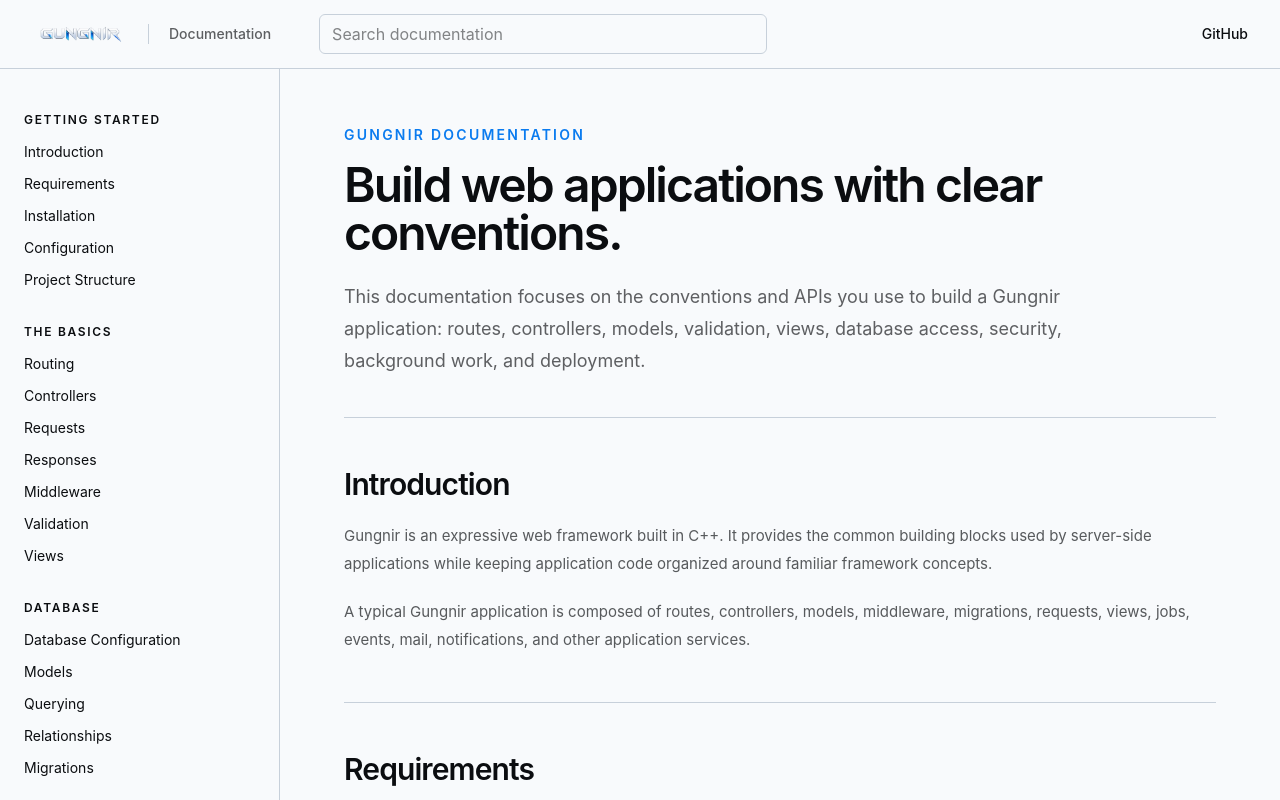
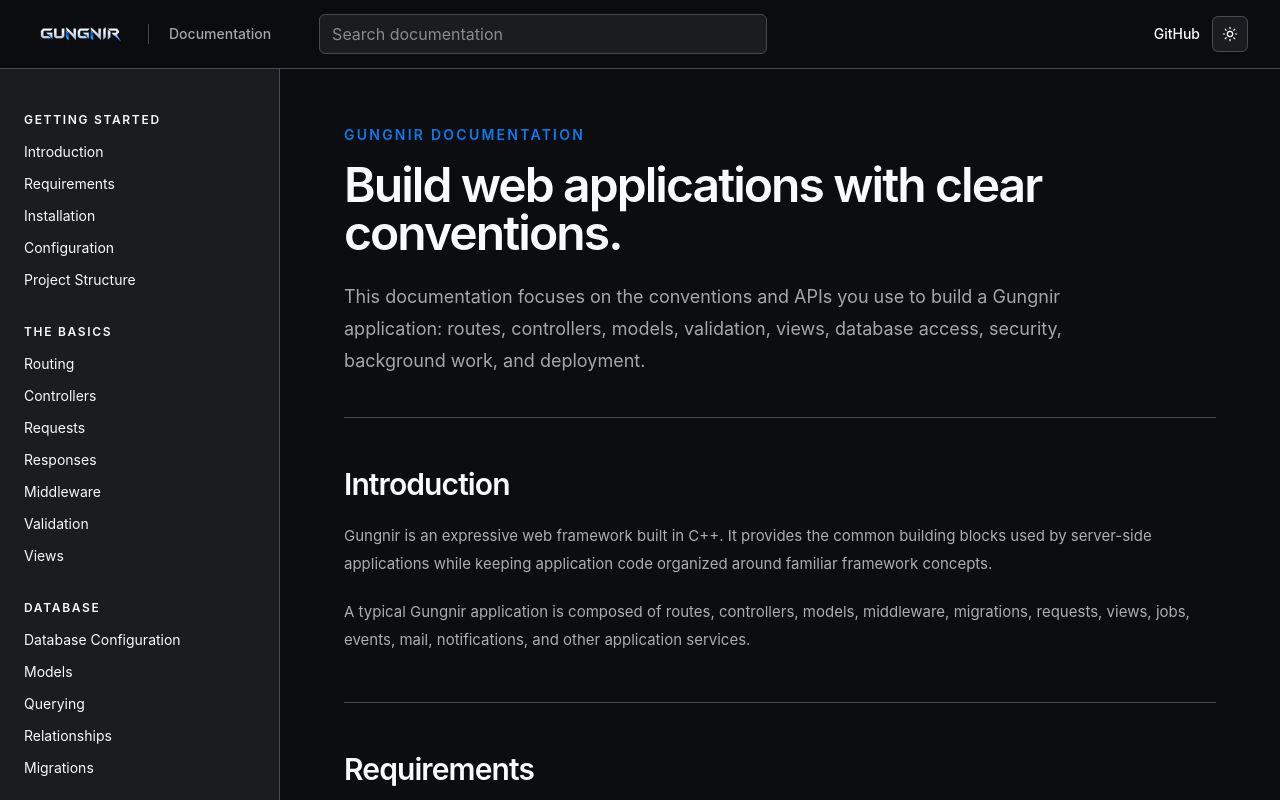
Before and after one commit to justinangeloperez327/next-gungnir, a Next.js app: page /docs in a window 1280 px wide. Shown: the top 800 px of the page. Built offline with nearby package versions, Linux system fonts and the light colour scheme.

Commit message:
Add dark mode with default theme

```diff
--- a/app/docs/page.tsx
+++ b/app/docs/page.tsx
@@ -167,11 +167,11 @@ function DocSection({
   children: ReactNode;
 }) {
   return (
-    <section id={id} className="scroll-mt-32 border-b border-gungnir-silver py-12">
-      <h2 className="text-3xl font-semibold tracking-[-0.03em] text-ink">
+    <section id={id} className="scroll-mt-32 border-b border-line py-12">
+      <h2 className="text-3xl font-semibold tracking-[-0.03em] text-foreground">
         {title}
       </h2>
-      <div className="mt-5 space-y-5 text-[15px] leading-7 text-ink/68">
+      <div className="mt-5 space-y-5 text-[15px] leading-7 text-foreground/68">
         {children}
       </div>
     </section>
@@ -196,16 +196,16 @@ function Topic({
   children: ReactNode;
 }) {
   return (
-    <section id={id} className="scroll-mt-32 rounded-lg border border-gungnir-silver p-5">
-      <h3 className="font-semibold text-ink">{title}</h3>
-      <div className="mt-2 text-sm leading-6 text-ink/62">{children}</div>
+    <section id={id} className="scroll-mt-32 rounded-lg border border-line p-5">
+      <h3 className="font-semibold text-foreground">{title}</h3>
+      <div className="mt-2 text-sm leading-6 text-foreground/62">{children}</div>
     </section>
   );
 }
 
 export default function Documentation() {
   return (
-    <main className="min-h-screen bg-gungnir-white text-ink">
+    <main className="min-h-screen bg-surface text-foreground">
       <DocsHeader />
 
       <div className="mx-auto grid max-w-[1540px] lg:grid-cols-[280px_minmax(0,1fr)]">
@@ -215,14 +215,14 @@ export default function Documentation() {
           <div className="mx-auto max-w-4xl">
             <MobileDocsNavigation />
 
-            <header className="border-b border-gungnir-silver py-10 lg:pt-2">
+            <header className="border-b border-line py-10 lg:pt-2">
               <p className="text-sm font-semibold uppercase tracking-[0.16em] text-gungnir-blue">
                 Gungnir Documentation
               </p>
-              <h1 className="mt-4 text-4xl font-semibold tracking-[-0.04em] text-ink sm:text-5xl">
+              <h1 className="mt-4 text-4xl font-semibold tracking-[-0.04em] text-foreground sm:text-5xl">
                 Build web applications with clear conventions.
               </h1>
-              <p className="mt-6 max-w-3xl text-lg leading-8 text-ink/65">
+              <p className="mt-6 max-w-3xl text-lg leading-8 text-foreground/65">
                 This documentation focuses on the conventions and APIs you use to
                 build a Gungnir application: routes, controllers, models,
                 validation, views, database access, security, background work, and
--- a/app/globals.css
+++ b/app/globals.css
@@ -4,19 +4,44 @@
   --gungnir-blue: #0A7BEF;
   --gungnir-white: #F8FAFC;
   --gungnir-silver: #C7D0DA;
-  --ink: #0B0D10;
+  --gungnir-black: #0B0D10;
 
-  --background: var(--gungnir-white);
-  --foreground: var(--ink);
+  --surface: var(--gungnir-black);
+  --surface-elevated: color-mix(in srgb, var(--gungnir-black) 92%, var(--gungnir-silver));
+  --surface-muted: color-mix(in srgb, var(--gungnir-black) 84%, var(--gungnir-silver));
+  --foreground: var(--gungnir-white);
+  --line: color-mix(in srgb, var(--gungnir-silver) 32%, var(--gungnir-black));
+}
+
+html[data-theme="light"] {
+  --surface: var(--gungnir-white);
+  --surface-elevated: #FFFFFF;
+  --surface-muted: color-mix(in srgb, var(--gungnir-silver) 18%, var(--gungnir-white));
+  --foreground: var(--gungnir-black);
+  --line: var(--gungnir-silver);
+  color-scheme: light;
+}
+
+html[data-theme="dark"] {
+  --surface: var(--gungnir-black);
+  --surface-elevated: color-mix(in srgb, var(--gungnir-black) 92%, var(--gungnir-silver));
+  --surface-muted: color-mix(in srgb, var(--gungnir-black) 84%, var(--gungnir-silver));
+  --foreground: var(--gungnir-white);
+  --line: color-mix(in srgb, var(--gungnir-silver) 32%, var(--gungnir-black));
+  color-scheme: dark;
 }
 
 @theme inline {
   --color-gungnir-blue: var(--gungnir-blue);
   --color-gungnir-white: var(--gungnir-white);
   --color-gungnir-silver: var(--gungnir-silver);
-  --color-ink: var(--ink);
-  --color-background: var(--background);
+  --color-ink: var(--gungnir-black);
+  --color-surface: var(--surface);
+  --color-surface-elevated: var(--surface-elevated);
+  --color-surface-muted: var(--surface-muted);
   --color-foreground: var(--foreground);
+  --color-line: var(--line);
+  --color-background: var(--surface);
 }
 
 * {
@@ -25,14 +50,14 @@
 
 html {
   scroll-behavior: smooth;
-  background: var(--gungnir-white);
+  background: var(--surface);
 }
 
 body {
   margin: 0;
   min-height: 100vh;
-  background: var(--gungnir-white);
-  color: var(--ink);
+  background: var(--surface);
+  color: var(--foreground);
   font-family:
     Inter,
     Geist,
@@ -42,6 +67,9 @@ body {
     "Segoe UI",
     sans-serif;
   text-rendering: optimizeLegibility;
+  transition:
+    background-color 160ms ease,
+    color 160ms ease;
 }
 
 a {
@@ -76,9 +104,9 @@ pre {
 }
 
 .surface-soft {
-  background: rgb(199 208 218 / 0.18);
+  background: var(--surface-muted);
 }
 
 .surface-softer {
-  background: rgb(199 208 218 / 0.10);
+  background: color-mix(in srgb, var(--surface-muted) 65%, var(--surface));
 }
--- a/app/layout.tsx
+++ b/app/layout.tsx
@@ -10,13 +10,26 @@ export const metadata: Metadata = {
     "Gungnir is an expressive web framework built in C++ for routing, controllers, models, validation, views, middleware, authentication, background jobs, and application services.",
 };
 
+const themeScript = `
+  try {
+    const storedTheme = localStorage.getItem("gungnir-theme");
+    document.documentElement.dataset.theme =
+      storedTheme === "light" ? "light" : "dark";
+  } catch {
+    document.documentElement.dataset.theme = "dark";
+  }
+`;
+
 export default function RootLayout({
   children,
 }: Readonly<{
   children: React.ReactNode;
 }>) {
   return (
-    <html lang="en">
+    <html lang="en" data-theme="dark" suppressHydrationWarning>
+      <head>
+        <script dangerouslySetInnerHTML={{ __html: themeScript }} />
+      </head>
       <body>{children}</body>
     </html>
   );
--- a/components/docs/DocsHeader.tsx
+++ b/components/docs/DocsHeader.tsx
@@ -1,10 +1,11 @@
 import Image from "next/image";
 import Link from "next/link";
+import { ThemeToggle } from "@/components/layout/ThemeToggle";
 import { DocsSearch } from "./DocsSearch";
 
 export function DocsHeader() {
   return (
-    <header className="sticky top-0 z-40 border-b border-gungnir-silver bg-gungnir-white/95 backdrop-blur">
+    <header className="sticky top-0 z-40 border-b border-line bg-surface/95 backdrop-blur">
       <div className="mx-auto flex max-w-[1540px] flex-wrap items-center gap-4 px-5 py-3 sm:px-8 lg:h-[68px] lg:flex-nowrap lg:py-0">
         <div className="flex shrink-0 items-center gap-5">
           <Link href="/" aria-label="Gungnir home">
@@ -17,7 +18,7 @@ export function DocsHeader() {
               className="h-8 w-auto object-contain"
             />
           </Link>
-          <span className="hidden border-l border-gungnir-silver pl-5 text-sm font-medium text-ink/65 sm:inline">
+          <span className="hidden border-l border-line pl-5 text-sm font-medium text-foreground/65 sm:inline">
             Documentation
           </span>
         </div>
@@ -26,12 +27,15 @@ export function DocsHeader() {
           <DocsSearch />
         </div>
 
-        <a
-          href="https://github.com/justinangeloperez327/gungnir"
-          className="ml-auto shrink-0 text-sm font-medium text-ink transition-colors hover:text-gungnir-blue"
-        >
-          GitHub
-        </a>
+        <div className="ml-auto flex shrink-0 items-center gap-3">
+          <a
+            href="https://github.com/justinangeloperez327/gungnir"
+            className="text-sm font-medium text-foreground transition-colors hover:text-gungnir-blue"
+          >
+            GitHub
+          </a>
+          <ThemeToggle />
+        </div>
       </div>
     </header>
   );
--- a/components/docs/DocsSearch.tsx
+++ b/components/docs/DocsSearch.tsx
@@ -38,11 +38,11 @@ export function DocsSearch() {
         onChange={(event) => setQuery(event.target.value)}
         placeholder="Search documentation"
         autoComplete="off"
-        className="h-10 w-full rounded-md border border-gungnir-silver bg-gungnir-white px-3 text-sm text-ink outline-none transition focus:border-gungnir-blue focus:ring-2 focus:ring-gungnir-blue/20"
+        className="h-10 w-full rounded-md border border-line bg-surface-elevated px-3 text-sm text-foreground outline-none transition focus:border-gungnir-blue focus:ring-2 focus:ring-gungnir-blue/20"
       />
 
       {query.trim() && (
-        <div className="absolute left-0 right-0 top-12 z-50 overflow-hidden rounded-md border border-gungnir-silver bg-gungnir-white shadow-[0_12px_30px_rgba(11,13,16,0.12)]">
+        <div className="absolute left-0 right-0 top-12 z-50 overflow-hidden rounded-md border border-line bg-surface-elevated shadow-[0_12px_30px_rgba(11,13,16,0.12)]">
           {matches.length > 0 ? (
             <ul aria-label="Documentation search results" className="py-1">
               {matches.map((item) => (
@@ -50,16 +50,16 @@ export function DocsSearch() {
                   <a
                     href={"#" + item.id}
                     onClick={() => setQuery("")}
-                    className="block px-3 py-2.5 text-sm text-ink transition-colors hover:bg-gungnir-silver/25 hover:text-gungnir-blue"
+                    className="block px-3 py-2.5 text-sm text-foreground transition-colors hover:bg-surface-muted hover:text-gungnir-blue"
                   >
                     <span className="font-medium">{item.label}</span>
-                    <span className="ml-2 text-xs text-ink/50">{item.group}</span>
+                    <span className="ml-2 text-xs text-foreground/50">{item.group}</span>
                   </a>
                 </li>
               ))}
             </ul>
           ) : (
-            <p className="px-3 py-3 text-sm text-ink/55">No matching section.</p>
+            <p className="px-3 py-3 text-sm text-foreground/55">No matching section.</p>
           )}
         </div>
       )}
--- a/components/docs/DocsSidebar.tsx
+++ b/components/docs/DocsSidebar.tsx
@@ -5,7 +5,7 @@ function NavigationList() {
     <nav aria-label="Documentation navigation" className="space-y-8">
       {docsNavigation.map((group) => (
         <section key={group.title}>
-          <h2 className="mb-3 text-xs font-semibold uppercase tracking-[0.14em] text-ink">
+          <h2 className="mb-3 text-xs font-semibold uppercase tracking-[0.14em] text-foreground">
             {group.title}
           </h2>
           <ul className="space-y-2">
@@ -13,7 +13,7 @@ function NavigationList() {
               <li key={id}>
                 <a
                   href={"#" + id}
-                  className="block text-sm leading-6 text-ink/65 transition-colors hover:text-gungnir-blue"
+                  className="block text-sm leading-6 text-foreground/65 transition-colors hover:text-gungnir-blue"
                 >
                   {label}
                 </a>
@@ -28,7 +28,7 @@ function NavigationList() {
 
 export function DocsSidebar() {
   return (
-    <aside className="hidden border-r border-gungnir-silver bg-gungnir-white px-6 py-10 lg:block">
+    <aside className="hidden border-r border-line bg-surface-elevated px-6 py-10 lg:block">
       <div className="sticky top-28 max-h-[calc(100vh-8rem)] overflow-y-auto pr-2">
         <NavigationList />
       </div>
@@ -38,11 +38,11 @@ export function DocsSidebar() {
 
 export function MobileDocsNavigation() {
   return (
-    <details className="rounded-lg border border-gungnir-silver bg-gungnir-white p-4 lg:hidden">
-      <summary className="cursor-pointer list-none text-sm font-semibold text-ink">
+    <details className="rounded-lg border border-line bg-surface-elevated p-4 lg:hidden">
+      <summary className="cursor-pointer list-none text-sm font-semibold text-foreground">
         Browse documentation
       </summary>
-      <div className="mt-5 border-t border-gungnir-silver pt-5">
+      <div className="mt-5 border-t border-line pt-5">
         <NavigationList />
       </div>
     </details>
--- a/components/layout/SiteFooter.tsx
+++ b/components/layout/SiteFooter.tsx
@@ -3,7 +3,7 @@ import Link from "next/link";
 
 export function SiteFooter() {
   return (
-    <footer className="border-t border-gungnir-silver bg-gungnir-white">
+    <footer className="border-t border-line bg-surface">
       <div className="mx-auto flex max-w-7xl flex-col gap-8 px-5 py-10 sm:px-8 md:flex-row md:items-center md:justify-between lg:px-12">
         <Link href="/" aria-label="Gungnir home" className="w-fit">
           <Image
@@ -15,7 +15,7 @@ export function SiteFooter() {
           />
         </Link>
 
-        <div className="flex flex-wrap items-center gap-x-6 gap-y-3 text-sm text-ink/70">
+        <div className="flex flex-wrap items-center gap-x-6 gap-y-3 text-sm text-foreground/70">
           <Link className="transition-colors hover:text-gungnir-blue" href="/docs">
             Documentation
           </Link>
--- a/components/layout/SiteHeader.tsx
+++ b/components/layout/SiteHeader.tsx
@@ -1,9 +1,10 @@
 import Image from "next/image";
 import Link from "next/link";
+import { ThemeToggle } from "./ThemeToggle";
 
 export function SiteHeader() {
   return (
-    <header className="sticky top-0 z-50 border-b border-gungnir-silver/70 bg-gungnir-white/95 backdrop-blur">
+    <header className="sticky top-0 z-50 border-b border-line/70 bg-surface/95 backdrop-blur">
       <div className="mx-auto flex h-[68px] max-w-7xl items-center justify-between px-5 sm:px-8 lg:px-12">
         <Link href="/" aria-label="Gungnir home" className="flex items-center">
           <Image
@@ -16,7 +17,7 @@ export function SiteHeader() {
           />
         </Link>
 
-        <nav aria-label="Primary navigation" className="flex items-center gap-5 text-sm font-medium text-ink sm:gap-7">
+        <nav aria-label="Primary navigation" className="flex items-center gap-5 text-sm font-medium text-foreground sm:gap-7">
           <Link className="transition-colors hover:text-gungnir-blue" href="/docs">
             Documentation
           </Link>
@@ -26,6 +27,7 @@ export function SiteHeader() {
           >
             GitHub
           </a>
+          <ThemeToggle />
         </nav>
       </div>
     </header>
--- /dev/null
+++ b/components/layout/ThemeToggle.tsx
@@ -0,0 +1,63 @@
+"use client";
+
+import { useEffect, useState } from "react";
+
+type Theme = "dark" | "light";
+
+export function ThemeToggle() {
+  const [theme, setTheme] = useState<Theme>("dark");
+
+  useEffect(() => {
+    setTheme(
+      document.documentElement.dataset.theme === "light" ? "light" : "dark",
+    );
+  }, []);
+
+  function toggleTheme() {
+    const nextTheme: Theme = theme === "dark" ? "light" : "dark";
+
+    document.documentElement.dataset.theme = nextTheme;
+    localStorage.setItem("gungnir-theme", nextTheme);
+    setTheme(nextTheme);
+  }
+
+  const switchingTo = theme === "dark" ? "light" : "dark";
+
+  return (
+    <button
+      type="button"
+      onClick={toggleTheme}
+      aria-label={`Switch to ${switchingTo} mode`}
+      title={`Switch to ${switchingTo} mode`}
+      className="inline-flex h-9 w-9 items-center justify-center rounded-md border border-line bg-surface-elevated text-foreground transition-colors hover:border-gungnir-blue hover:text-gungnir-blue"
+    >
+      {theme === "dark" ? (
+        <svg
+          viewBox="0 0 24 24"
+          aria-hidden="true"
+          className="h-4 w-4"
+          fill="none"
+          stroke="currentColor"
+          strokeWidth="1.8"
+          strokeLinecap="round"
+        >
+          <circle cx="12" cy="12" r="4" />
+          <path d="M12 2v2M12 20v2M4.93 4.93l1.42 1.42M17.66 17.66l1.41 1.41M2 12h2M20 12h2M4.93 19.07l1.42-1.41M17.66 6.34l1.41-1.41" />
+        </svg>
+      ) : (
+        <svg
+          viewBox="0 0 24 24"
+          aria-hidden="true"
+          className="h-4 w-4"
+          fill="none"
+          stroke="currentColor"
+          strokeWidth="1.8"
+          strokeLinecap="round"
+          strokeLinejoin="round"
+        >
+          <path d="M20.4 15.4A8.5 8.5 0 0 1 8.6 3.6 8.5 8.5 0 1 0 20.4 15.4Z" />
+        </svg>
+      )}
+    </button>
+  );
+}
```
Also changed, not shown: app/page.tsx (+16 -16 lines), components/docs/CodeBlock.tsx (+4 -4 lines), 1 other file (tests, documents, lock files or other folders).
